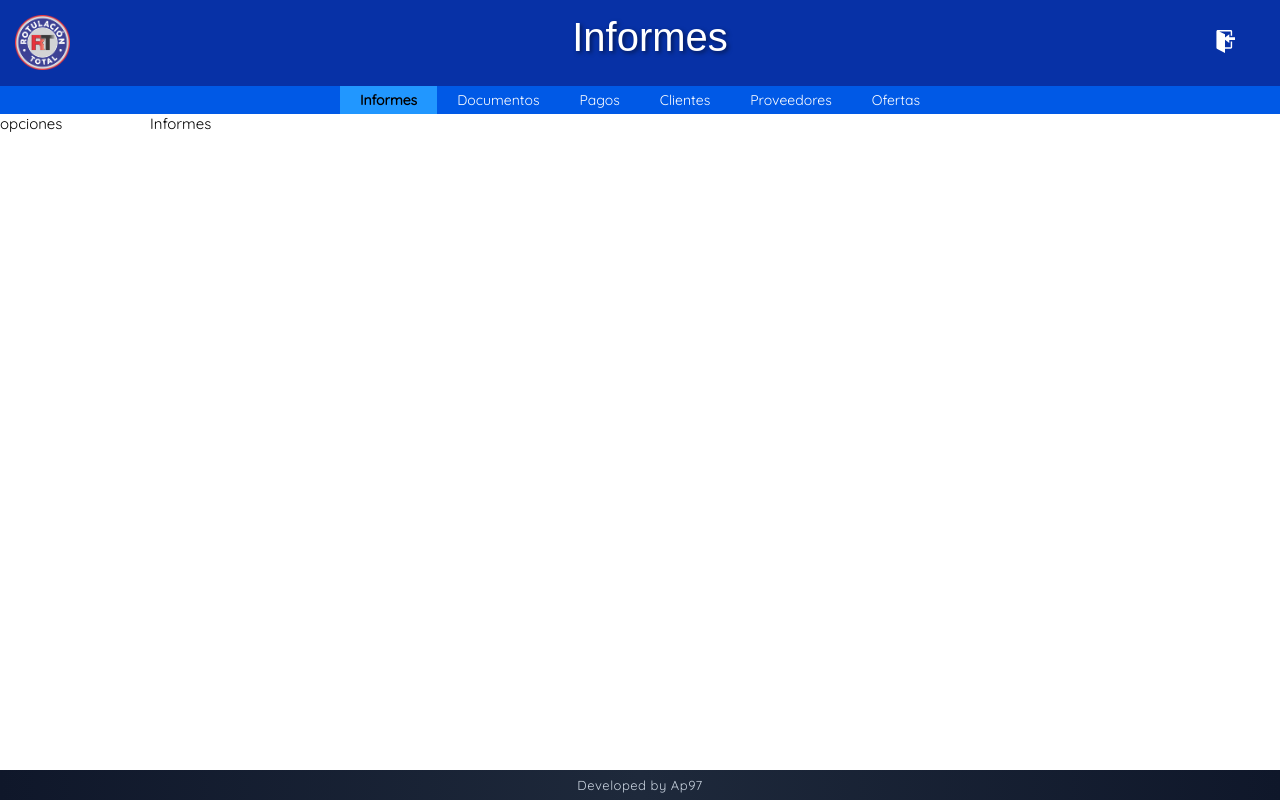
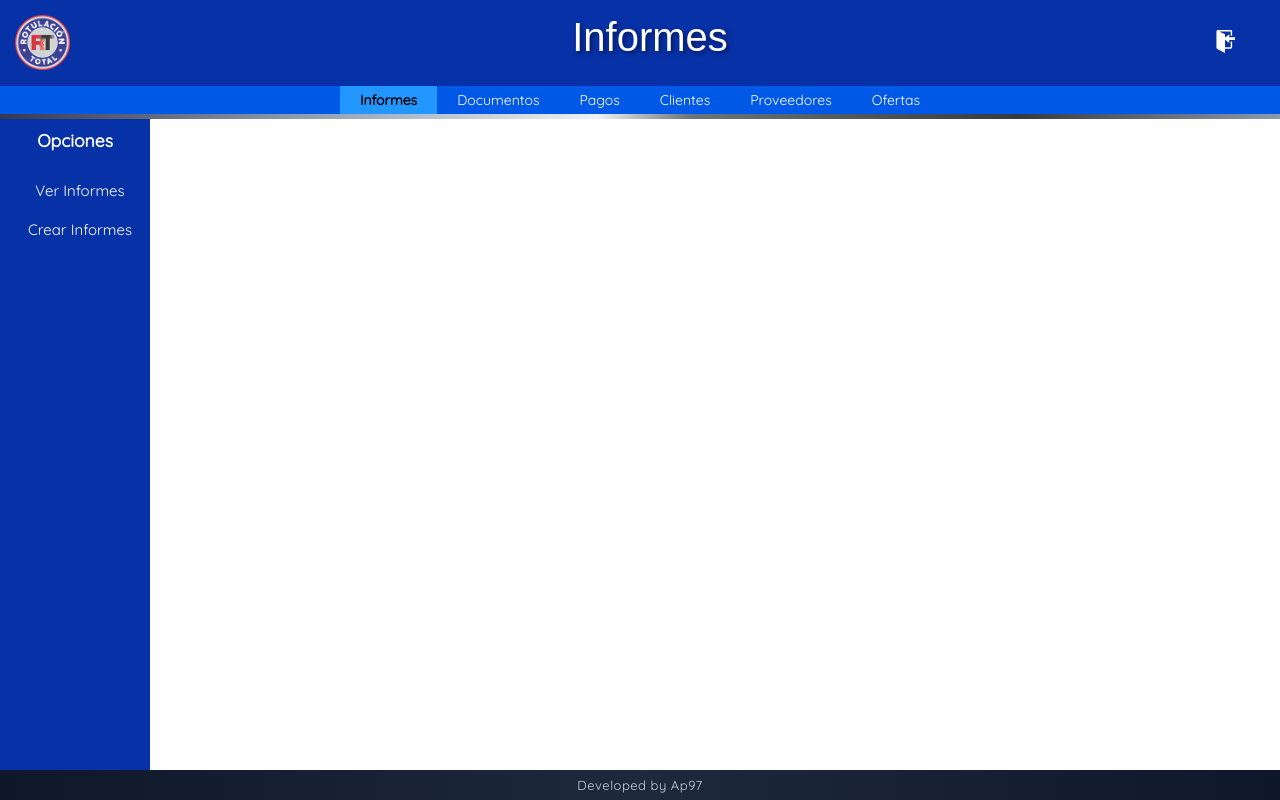
Before and after one commit to Aspg97/CRM-RT, a React (Vite) app: page /informes in a window 1280 px wide. Built offline with nearby package versions, Linux system fonts and the light colour scheme; a web font is replaced by a local one.

Commit message:
Avance barra lateral

```diff
--- a/src/components/BarraOpciones.jsx
+++ b/src/components/BarraOpciones.jsx
@@ -1,7 +1,37 @@
-function BarraOpciones(props) {
-  const { opciones } = props;
+import styles from "./BarraOpciones.module.css";
+import imgSelect from "../assets/seleccionador.svg";
 
-  return <div>BarraOpciones</div>;
+function BarraOpciones({ options, setOptions }) {
+  const handleOnClick = (nombreItem) => {
+    setOptions((prevOptions) =>
+      prevOptions.map((item) => ({
+        ...item,
+        active: item.item === nombreItem,
+      })),
+    );
+  };
+
+  const listOptions = options.map((option) => {
+    return (
+      <li
+        className={`${styles["option-list"]}`}
+        key={option.item}
+        onClick={() => {
+          handleOnClick(option.item);
+        }}
+      >
+        {option.active ? <img src={imgSelect} width={9} alt="select" /> : null}
+        <span>{option.item}</span>
+      </li>
+    );
+  });
+
+  return (
+    <aside className={styles["container-options"]}>
+      <h3>Opciones</h3>
+      <ul className={styles["container-list-items"]}>{listOptions}</ul>
+    </aside>
+  );
 }
 
 export default BarraOpciones;
--- /dev/null
+++ b/src/components/BarraOpciones.module.css
@@ -0,0 +1,20 @@
+.container-options {
+  background-color: var(--color-primary);
+  height: 100%;
+  padding-top: 10px;
+  text-align: center;
+  color: var(--color-text-dark);
+}
+
+.container-list-items {
+  margin-top: 20px;
+}
+
+.option-list {
+  padding: 10px 0;
+  cursor: pointer;
+}
+
+.option-list span {
+  margin-left: 10px;
+}
--- a/src/components/BodyPageGen.jsx
+++ b/src/components/BodyPageGen.jsx
@@ -1,14 +1,14 @@
 import MenuHead from "../components/MenuHead.jsx";
 import Footer from "../components/Footer";
-function BodyPageGen(props) {
-  const { title, content, opciones } = props;
+import BarraOpciones from "./BarraOpciones.jsx";
+function BodyPageGen({ title, content, options, setOptions }) {
   return (
     <>
       <div className="container-page">
         <MenuHead title={title} />
         <div className="body-item">
           <div className="container-options">
-            <p>opciones</p>
+            <BarraOpciones options={options} setOptions={setOptions} />
           </div>
           <main>{content}</main>
         </div>
--- a/src/components/MenuHead.module.css
+++ b/src/components/MenuHead.module.css
@@ -12,6 +12,11 @@
   font-size: 40px;
   font-weight: normal;
   text-shadow: 2px 2px 4px rgba(0, 0, 0, 0.5);
+}
+
+.container-nav {
+  border-bottom: 5px solid transparent;
+  border-image: var(--color-metal-grey) 1;
 }
 
 .navegation {
--- a/src/pages/Documentos.jsx
+++ b/src/pages/Documentos.jsx
@@ -1,10 +1,20 @@
+import { useState } from "react";
 import BodyPageGen from "../components/BodyPageGen.jsx";
 function Documentos() {
   const contenido = () => {
     return <p>Documentos</p>;
   };
 
-  return <BodyPageGen title="Documentos" content={contenido()} />;
+  const [item, setItems] = useState([{ item: "Ver Informes", active: false }]);
+
+  return (
+    <BodyPageGen
+      title="Documentos"
+      content={contenido()}
+      options={item}
+      setOptions={setItems}
+    />
+  );
 }
 
 export default Documentos;
--- a/src/pages/Informes.jsx
+++ b/src/pages/Informes.jsx
@@ -1,12 +1,32 @@
 import styles from "./Informes.module.css";
 import BodyPageGen from "../components/BodyPageGen.jsx";
+import { useState } from "react";
 
 function Informes() {
+  const [items, setItems] = useState([
+    { item: "Ver Informes", active: false },
+    { item: "Crear Informes", active: false },
+  ]);
+
+  const itemSelect = items.find((item) => item.active)?.item;
+
   const contenido = () => {
-    return <p>Informes</p>;
+    return (
+      <main>
+        {itemSelect === "Ver Informes" && <p>Ver Informe</p>}
+        {itemSelect === "Crear Informes" && <p>Crear Informe</p>}
+      </main>
+    );
   };
 
-  return <BodyPageGen title="Informes" content={contenido()} />;
+  return (
+    <BodyPageGen
+      title="Informes"
+      content={contenido()}
+      options={items}
+      setOptions={setItems}
+    />
+  );
 }
 
 export default Informes;
```
Also changed, not shown: src/assets/seleccionador.svg (added), src/components/BarraOpciones.modules.css (deleted).
